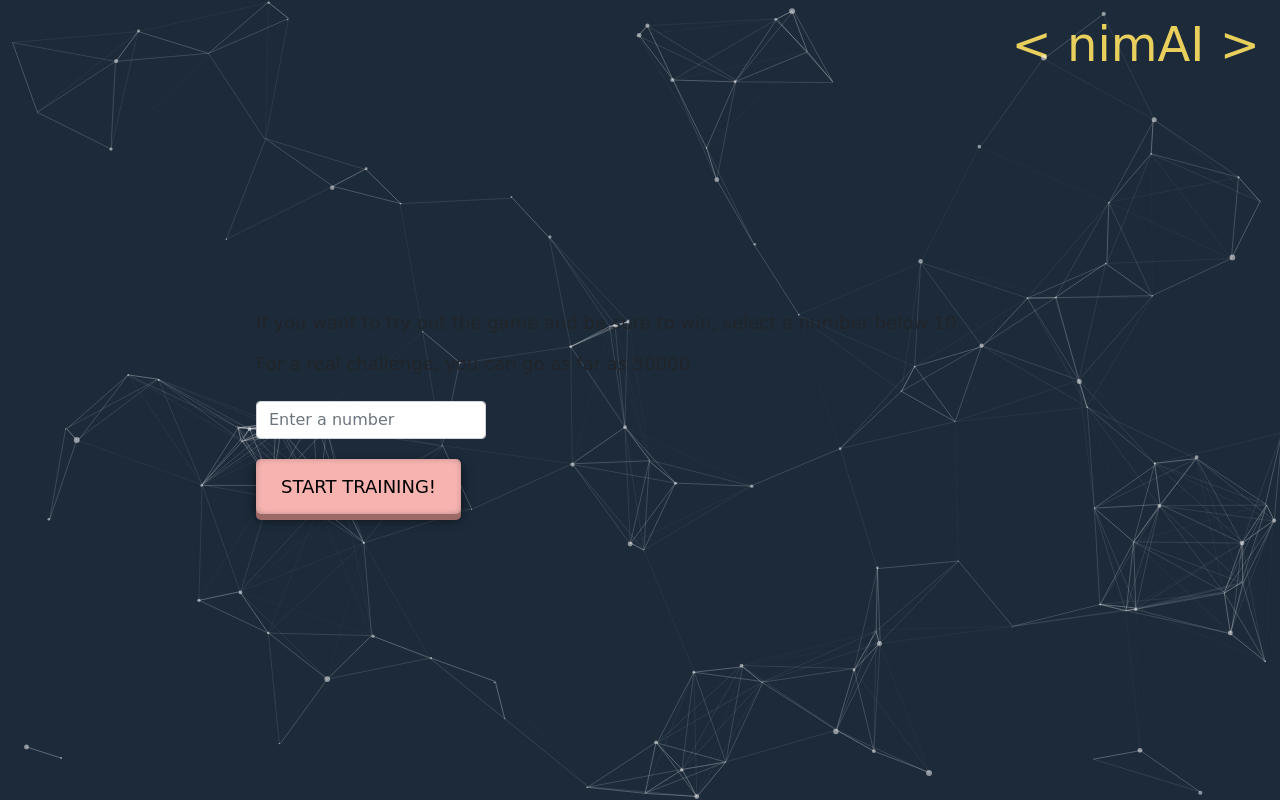
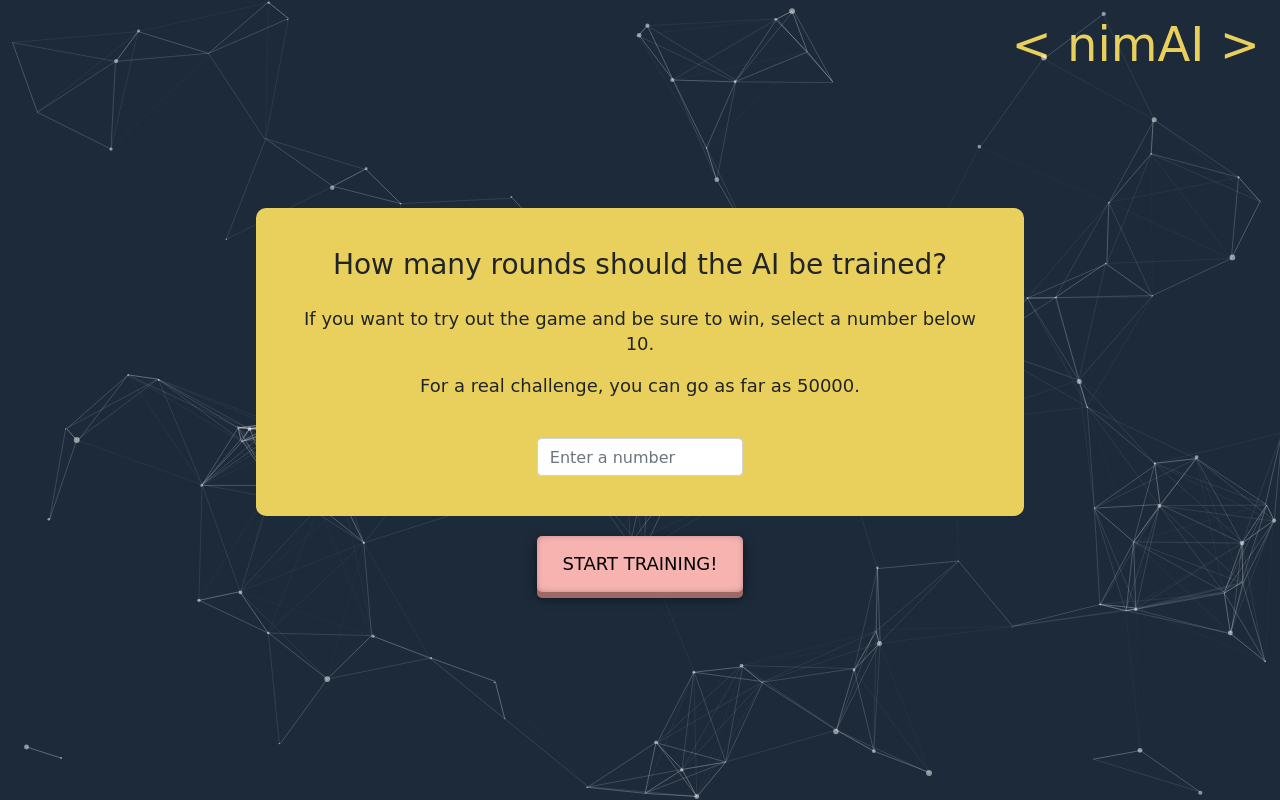
Before and after one commit to JokusPokus/Nim_AI, a Flask app: page /nim_train in a window 1280 px wide. Run offline with Flask 2, Linux system fonts and the light colour scheme; some libraries are stand-ins or nearby versions; some web fonts are replaced.

Commit message:
Fix btns for this version

```diff
--- a/static/style.css
+++ b/static/style.css
@@ -52,14 +52,15 @@ a:hover {
   justify-content: center;
   z-index: 1;
   flex-direction: column;
-  /* color: #fff; */
+  margin-top: 60px;
+  margin-bottom: 60px;
 }
 .content__container {
-  padding: 50px;
+  padding: 40px;
   border-radius: 10px;
   background-color: #e9d05d;
-  /* background-color: #1c2a3a; */
   text-align: center;
+  justify-content: center;
 }
 
 .content__btn {
--- a/templates/nim_train.html
+++ b/templates/nim_train.html
@@ -1,19 +1,28 @@
 {% extends "layout.html" %}
 
-{% block heading %}
-<h3>How many rounds should the AI be trained?</h3>
-{% endblock %}
 
 {% block body %}
-<form method="POST" action="{{ url_for('nim') }}">
+<div class="content__container">
+    <h3>How many rounds should the AI be trained?</h3>
 
-    <div class="mt-4">
-        <p>If you want to try out the game and be sure to win, select a number below 10.</p>
-        <p>For a real challenge, you can go as far as 50000.</p>
-    </div>
-    <input name="n_train" type="number" placeholder="Enter a number" class="form-control mt-4" min="1" max="50000"
-        required>
-    <button class="content__btn">Start Training!</button>
+    <form method="POST" id="train" action="{{ url_for('nim') }}">
 
-</form>
+        <div class="mt-4">
+            <p>If you want to try out the game and be sure to win, select a number below 10.</p>
+            <p>For a real challenge, you can go as far as 50000.</p>
+        </div>
+        <div class="d-flex justify-content-center">
+            <input name="n_train" type="number" placeholder="Enter a number" class="form-control mt-4" min="1"
+                max="50000" required>
+        </div>
+
+
+    </form>
+
+</div>
+<div class="content-controllers d-flex justify-content-center">
+    <button type="submit" form="train" class="content__btn">Start Training!</button>
+
+</div>
+
 {% endblock %}
```
Also changed, not shown: other parts of static/style.css (+23 -20 lines).
